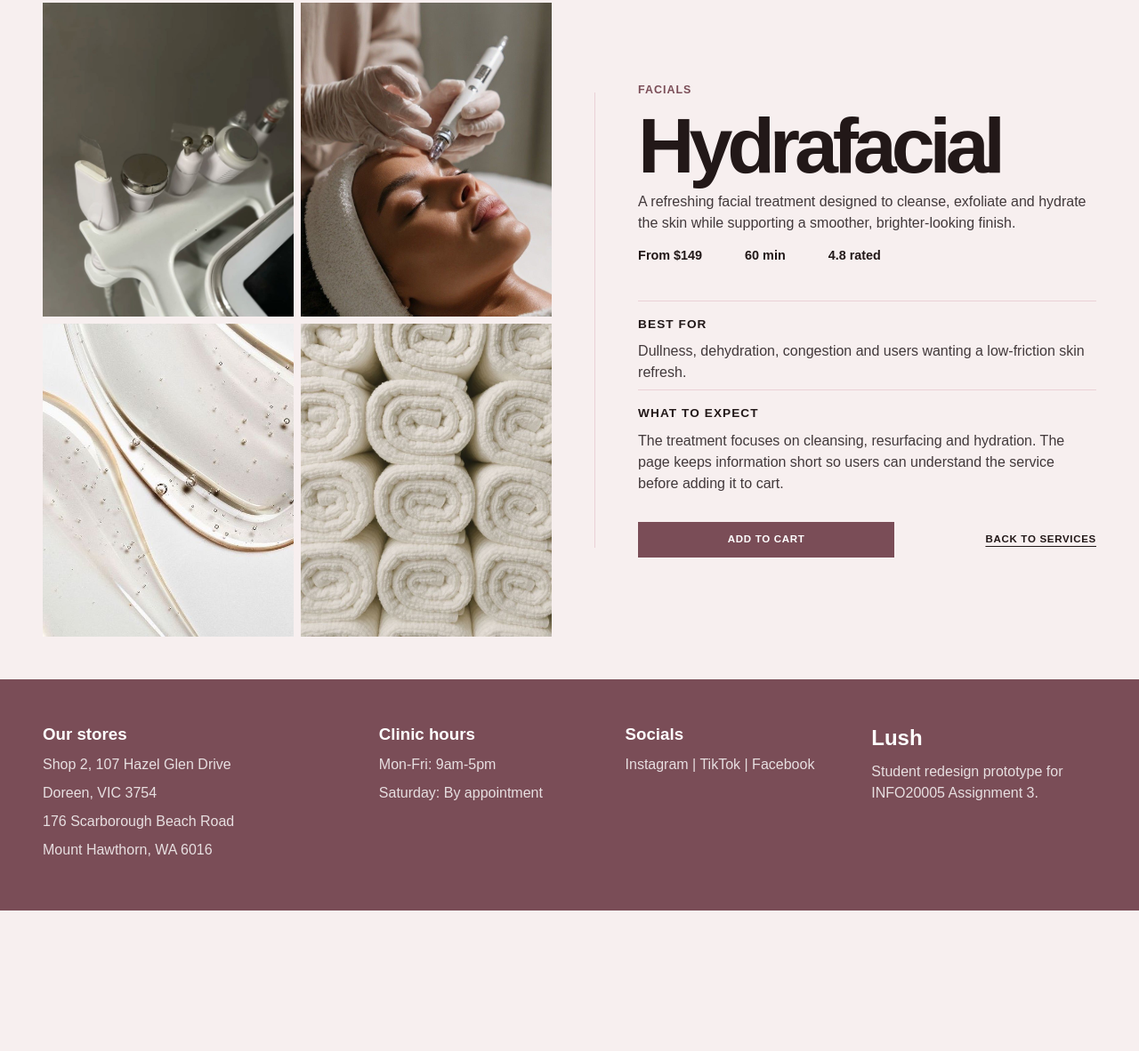
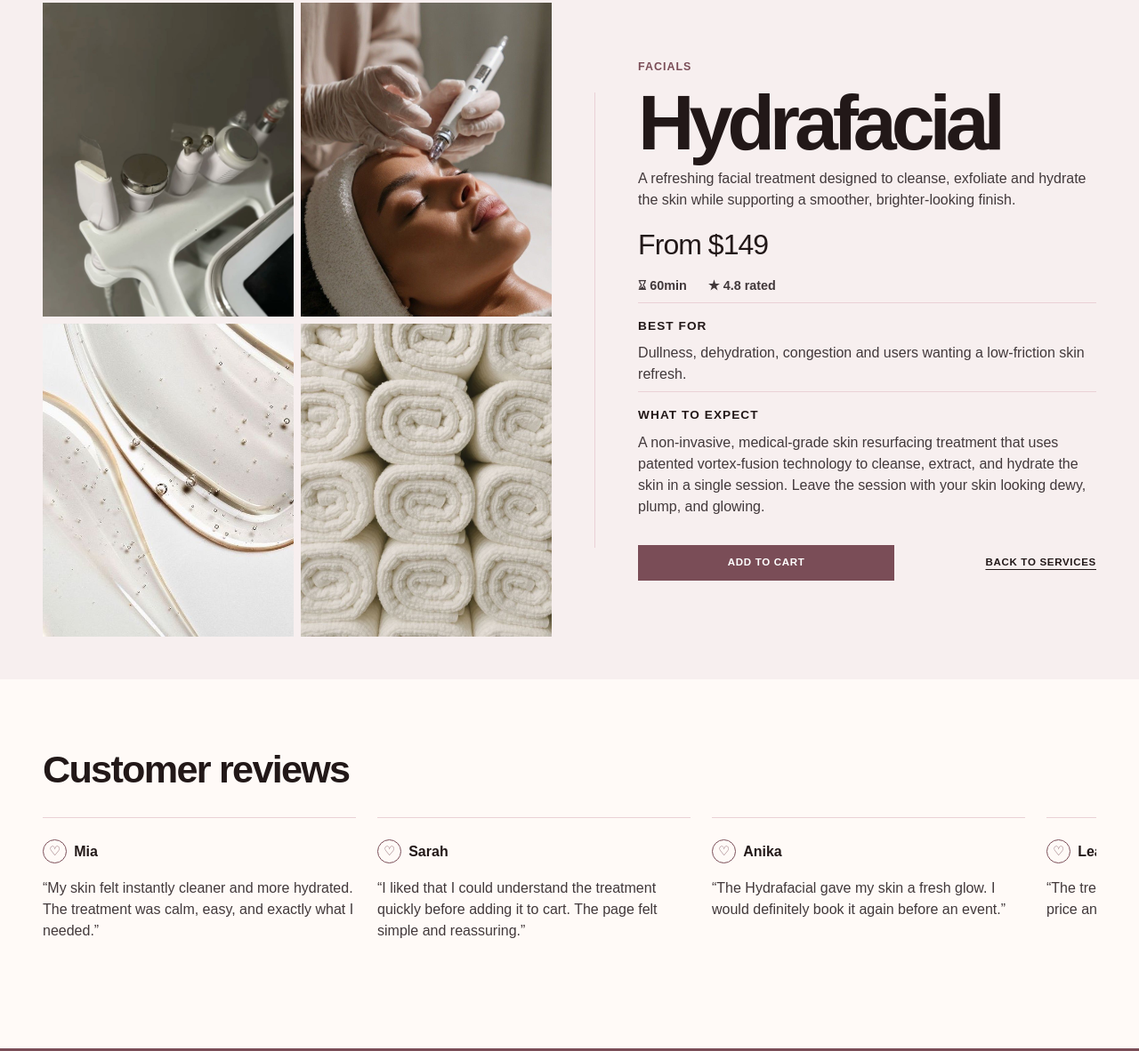
Before and after one commit to deva25-uom/lush-redesign-a3, a plain HTML site: page treatment.html in a window 1280 px wide. Shown: the part 109-1291 px from the top of the page at 89% size. Before the commit the page ends 1133 px from the top, so only its background shows below. Drawn offline with Linux system fonts and the light colour scheme.

Commit message:
added a customers review section

```diff
--- a/css/style.css
+++ b/css/style.css
@@ -1040,17 +1040,27 @@
   color: var(--color-muted);
 }
 
-.detail-meta-row {
-  display: flex;
-  flex-wrap: wrap;
-  gap: var(--space-xl);
-  max-width: 32rem;
-  margin-bottom: 2rem;
-  font-size: 0.9rem;
-  font-weight: 700;
+.detail-meta {
+  display: grid;
+  gap: 0.35rem;
+  margin: 0.35rem 0 0.9rem;
+}
+
+.detail-price {
+  margin-bottom: 0.75rem;
+  font-size: 2rem;
+  font-weight: 500;
+  letter-spacing: -0.03em;
   color: var(--color-text);
 }
 
+.detail-submeta {
+  display: flex;
+  gap: var(--space-md);
+  color: var(--color-muted);
+  font-size: 0.9rem;
+  font-weight: 600;
+}
 .detail-info-block {
   max-width: 34rem;
   padding-top: var(--space-sm);
@@ -1082,6 +1092,80 @@
   min-width: 18rem;
 }
 
+.detail-reviews-section {
+  padding: var(--space-xl) var(--space-sm);
+  background: var(--color-surface);
+}
+
+.detail-reviews-section h2 {
+  margin-bottom: var(--space-lg);
+  font-size: clamp(1.7rem, 7vw, 2.7rem);
+  line-height: 1;
+  letter-spacing: -0.04em;
+}
+
+.detail-review-row {
+  display: flex;
+  gap: var(--space-md);
+  overflow-x: auto;
+  padding-bottom: var(--space-sm);
+  scroll-snap-type: x mandatory;
+}
+
+.detail-review-row {
+  display: flex;
+  gap: var(--space-md);
+  overflow-x: auto;
+  padding-bottom: var(--space-md);
+  scroll-snap-type: x mandatory;
+}
+
+.detail-review-row::-webkit-scrollbar {
+  height: 0.45rem;
+}
+
+.detail-review-row::-webkit-scrollbar-track {
+  background: #f0d8dc;
+}
+
+.detail-review-row::-webkit-scrollbar-thumb {
+  background: var(--color-primary-dark);
+}
+
+.detail-review-row::-webkit-scrollbar-thumb:hover {
+  background: var(--color-text);
+}
+
+.detail-review-card {
+  flex: 0 0 18rem;
+  border-top: 1px solid var(--color-border);
+  padding-top: var(--space-md);
+  scroll-snap-align: start;
+}
+
+.review-person {
+  display: flex;
+  align-items: center;
+  gap: var(--space-xs);
+  margin-bottom: var(--space-sm);
+}
+
+.review-icon {
+  display: inline-flex;
+  align-items: center;
+  justify-content: center;
+  width: 1.7rem;
+  height: 1.7rem;
+  border: 1px solid var(--color-primary-dark);
+  border-radius: 50%;
+  color: var(--color-primary-dark);
+  font-size: 0.9rem;
+}
+
+.detail-review-card p {
+  color: var(--color-muted);
+}
+
 @media (min-width: 48rem) {
   .detail-page {
     grid-template-columns: 1fr auto 0.9fr;
@@ -1104,6 +1188,15 @@
   .detail-content h1 {
     font-size: clamp(3.5rem, 7vw, 5.5rem);
   }
+
+  .detail-reviews-section {
+    padding: 5rem var(--space-xl);
+  }
+
+  .detail-review-card {
+    flex-basis: 22rem;
+  }
+
 }
 
 
--- a/treatment.html
+++ b/treatment.html
@@ -59,9 +59,11 @@
                     </p>
 
                     <div class="detail-meta-row">
-                        <span>From $149</span>
-                        <span>60 min</span>
-                        <span>4.8 rated</span>
+                        <p class="detail-price">From $149</p>
+                        <div class="detail-submeta">
+                            <span>⌛︎ 60min</span>
+                            <span>★ 4.8 rated</span>
+                        </div>
                     </div>
 
                     <div class="detail-info-block">
@@ -72,8 +74,9 @@
                     <div class="detail-info-block">
                         <h2>What to expect</h2>
                         <p>
-                            The treatment focuses on cleansing, resurfacing and hydration. The page keeps
-                            information short so users can understand the service before adding it to cart.
+                            A non-invasive, medical-grade skin resurfacing treatment that uses patented
+                            vortex-fusion technology to cleanse, extract, and hydrate the skin in a single session.
+                            Leave the session with your skin looking dewy, plump, and glowing.
                         </p>
                     </div>
 
@@ -82,6 +85,55 @@
                         <a href="services.html" class="text-link">Back to services</a>
                     </div>
                 </article>
+            </section>
+            <section class="detail-reviews-section">
+                <h2>Customer reviews</h2>
+
+                <div class="detail-review-row">
+                    <article class="detail-review-card">
+                        <div class="review-person">
+                            <span class="review-icon">♡</span>
+                            <strong>Mia</strong>
+                        </div>
+                        <p>
+                            “My skin felt instantly cleaner and more hydrated. The treatment was
+                            calm, easy, and exactly what I needed.”
+                        </p>
+                    </article>
+
+                    <article class="detail-review-card">
+                        <div class="review-person">
+                            <span class="review-icon">♡</span>
+                            <strong>Sarah</strong>
+                        </div>
+                        <p>
+                            “I liked that I could understand the treatment quickly before adding it
+                            to cart. The page felt simple and reassuring.”
+                        </p>
+                    </article>
+
+                    <article class="detail-review-card">
+                        <div class="review-person">
+                            <span class="review-icon">♡</span>
+                            <strong>Anika</strong>
+                        </div>
+                        <p>
+                            “The Hydrafacial gave my skin a fresh glow. I would definitely book it
+                            again before an event.”
+                        </p>
+                    </article>
+
+                    <article class="detail-review-card">
+                        <div class="review-person">
+                            <span class="review-icon">♡</span>
+                            <strong>Leah</strong>
+                        </div>
+                        <p>
+                            “The treatment details were easy to scan, and the price and time were
+                            clear before booking.”
+                        </p>
+                    </article>
+                </div>
             </section>
         </main>
 
```
